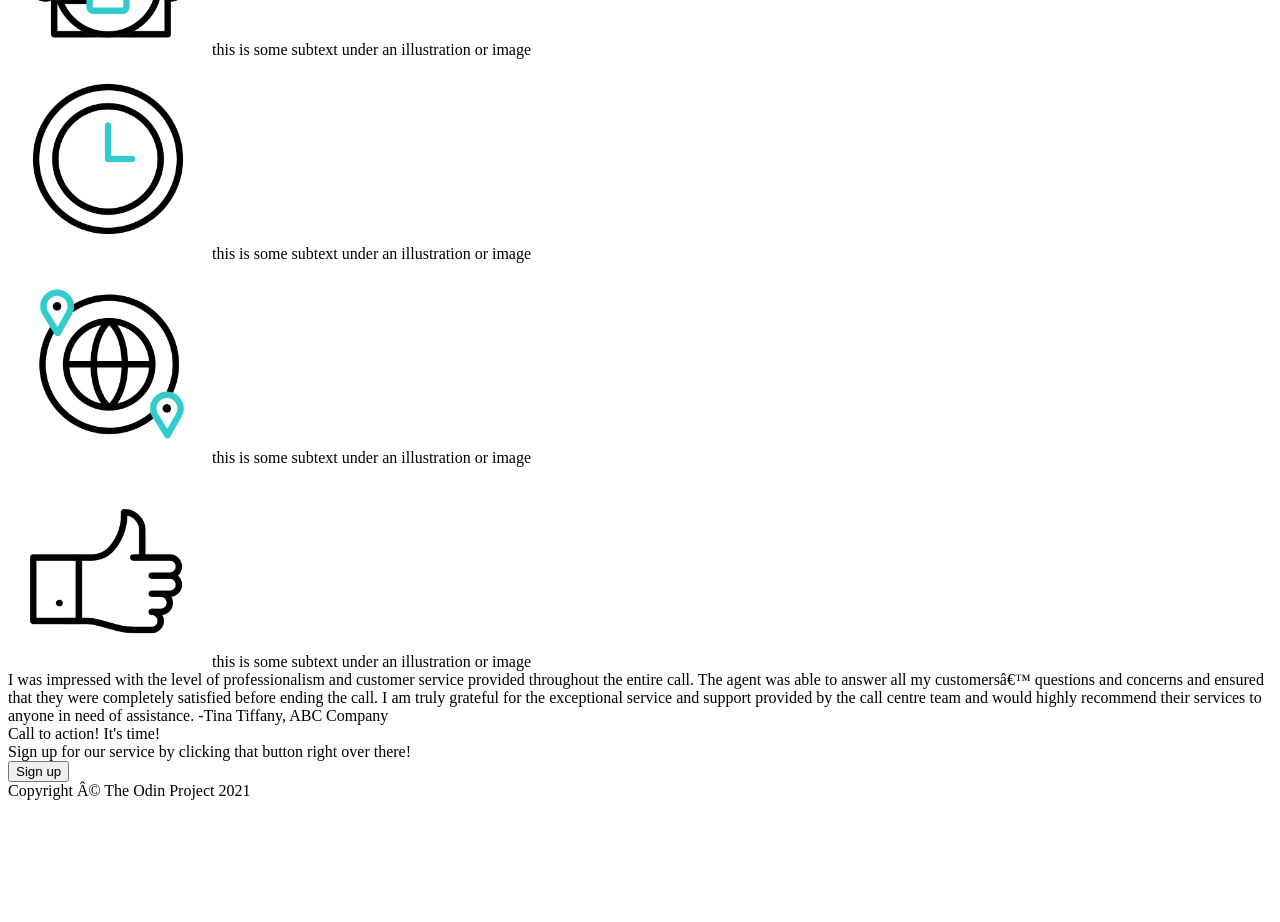
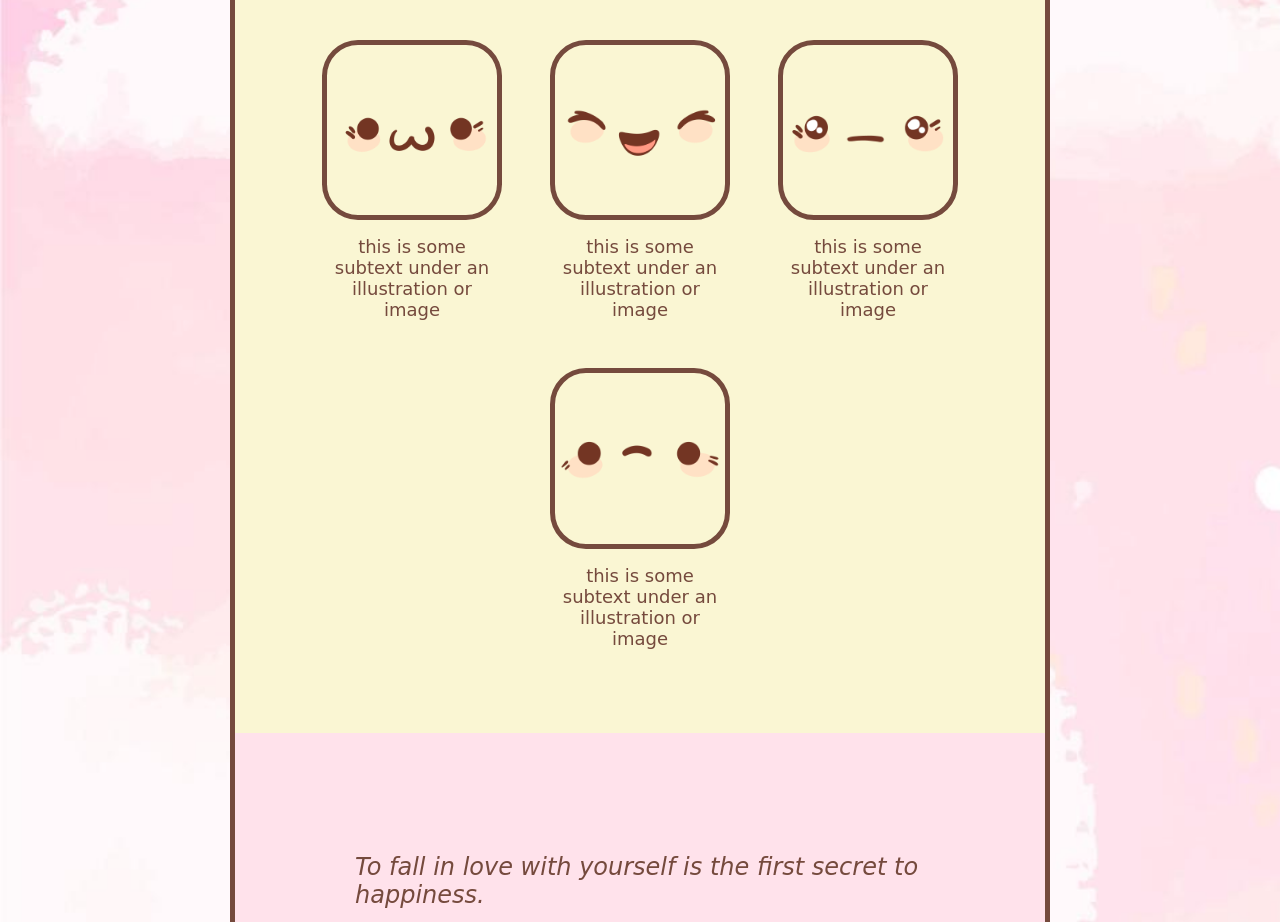
Before and after one commit to hiddenbloom/landing-page, a plain HTML site: page index.html in a window 1280 px wide. Shown: the part 681-1603 px from the top of the page. Before the commit the page ends 1489 px from the top, so only its background shows below. Drawn offline with Linux system fonts and the light colour scheme.

Commit message:
Add style.css file and change index.html

```diff
--- a/index.html
+++ b/index.html
@@ -3,58 +3,65 @@
 <head>
     <meta charset="UTC-8">
     <title>My Landing Page</title>
+
+    <link rel="stylesheet" href="style.css">
 </head>
 <body>
     <div class="header">
-        <div class="headerlogo">HEADER LOGO</div>
+        <div class="headerlogo">THE MEW-POLITAN</div>
         <div class="headerlinks">
-            <a href="#">header link one</a>
-            <a href="#">header link two</a>
-            <a href="#">header link three</a>
+            <a href="#">Nav one</a>
+            <a href="#">Nav two</a>
+            <a href="#">Nav three</a>
         </div>
+    </div>
+    <div class="block1">
         <div class="headercontent">
-            <h2>This website is awesome</h2>
+            <h2>Welcome to this amazing website</h2>
             <h4>This website has some subtext that goes here under the main title. It's a smaller font and the color is lower contrast.</h4>
             <button class="signup">Sign up</button>
         </div>
         <div class="headerimage">
-            <img src="img/homepagemain.jpg" alt="Picture of man smiling" height="300px">
+            <img src="img/cat2.png" alt="Picture of cute cat" height="300px">
         </div>
-    <div class="Block1">
-        <h3>Some random information.</h3>
+    </div>
+    <div class="block2">
+        <h3>Some random information</h3>
         <div class="randomitems">
             <div class="item">
-                <img src="img/tech-support.gif" alt="High quality tech support" height="200px">
+                <img src="img/kawaiiface1.png" alt="Kawaii face 1">
                 <span class="caption">this is some subtext under an illustration or image</span>
             </div>
             <div class="item">
-                <img src="img/clock.gif" alt="24/7" height="200px">
+                <img src="img/kawaiiface2.png" alt="Kawaii face 2">
                 <span class="caption">this is some subtext under an illustration or image</span>
             </div>
             <div class="item">
-                <img src="img/around-the-world.gif" alt="Global support" height="200px">
+                <img src="img/kawaiiface3.png" alt="Kawaii face 3">
                 <span class="caption">this is some subtext under an illustration or image</span>
             </div>
             <div class="item">
-                <img src="img/like.gif" alt="Happier customers" height="200px">
+                <img src="img/kawaiiface4.png" alt="Kawaii face 4">
                 <span class="caption">this is some subtext under an illustration or image</span>
             </div>
         </div>
-    <div class="Block2">
-        <span class="quote">I was impressed with the level of professionalism and customer service provided throughout the entire call. The agent was able to answer all my customers’ questions and concerns and ensured that they were completely satisfied before ending the call. I am truly grateful for the exceptional service and support provided by the call centre team and would highly recommend their services to anyone in need of assistance.</span>
-        <span class="name">-Tina Tiffany, ABC Company</span>
     </div>
-    <div class="Block3">
+    <div class="block3">
+        <span class="quote">To fall in love with yourself is the first secret to happiness.</span>
+        <img class="Cat1" src="img/Cat1.png" alt="Picture of cat with a heart">
+    </div>
+    <div class="block4">
         <div class="CTA">
-            <div class="CTAtitle">Call to action! It's time!</div>
-            <div class="CTAtext">Sign up for our service by clicking that button right over there!</div>
+            <div class="CTAtext">
+                <div class="title">Call to action! It's time!</div>
+                <div class="subtext">Sign up for our service by clicking that button right over there!</div>
+             </div>
             <button class="signup">Sign up</button>
         </div>
+    </div>
     <div class="footer">
         <div class="copyright">Copyright © The Odin Project 2021</div>
-    </div>
-    </div>
-    </div>
+        <div class="imgcopyright">Images by <a href="https://www.freepik.com/free-vector/hand-drawn-kawaii-objects-collection_26230954.htm">Freepik</a></div>
     </div>
 
 
--- /dev/null
+++ b/style.css
@@ -0,0 +1,220 @@
+body {
+    font-family: "Lucida Handwriting", "Brush Script MT", cursive, sans-serif;
+    background-image: url(img/pastelbg.jpg);
+    background-size: cover;
+    padding: 0 230px 0 230px;
+    margin: 0;
+    box-sizing: border-box;
+    min-height: 100vh;
+    display: flex;
+    flex-direction: column;
+}
+
+.header,
+.block1,
+.footer {
+    background-color: #754A3D;
+    border-left: 5px solid #754A3D;
+    border-right: 5px solid #754A3D;
+}
+
+.block3 {
+    background-color: #FFE2EB;
+    border-left: 5px solid #754A3D;
+    border-right: 5px solid #754A3D;
+}
+
+.block2,
+.block4 {
+    background-color: #FAF6D3;
+    border-left: 5px solid #754A3D;
+    border-right: 5px solid #754A3D;
+}
+
+.block2,
+.block3,
+.block4 {
+    display: flex;
+    flex: 1;
+}
+
+.header {
+    margin-bottom: auto;
+    display: flex;
+    justify-content: space-between;
+    padding: 16px 15% 8px 15%;
+}
+
+.headerlogo {
+    color: #F5EBEB;
+    font-size: 24px;
+    font-weight: bold;
+}
+
+.headerlinks a {
+    color: #F5EBEB;
+    font-size: 18px;
+    text-decoration: none;
+    display: inline-flex;
+    padding: 0 8px 0 8px;
+}
+
+.block1 {
+    display: flex;
+    justify-content: space-between;
+    flex-direction: row-reverse;
+    align-items: center;
+    padding: 48px 15% 48px 15%;
+}
+
+.block1 h2 {
+    font-size: 48px;
+    font-weight: bolder;
+    color:#F5EBEB;
+    margin: 0 0 24px 0;
+    max-width: 500px;
+
+}
+
+.block1 h4 {
+    font-size: 18px;
+    color:#F5EBEB;
+    font-weight: lighter;
+    margin: 0 0 24px 0;
+    max-width: 500px;
+}
+
+.block1 button {
+    color: #754A3D;
+    background-color: #F2BC79;
+    border: none;
+    border-radius: 10px;
+    padding: 8px 28px;
+    margin-top: 8px;
+}
+
+.headerimage {
+    background-color: white;
+    border-radius: 50%;
+    padding: 50px;
+
+}
+
+.block2 {
+    display: flex;
+    flex-direction: column;
+    justify-content: center;
+    align-items: center;
+}
+
+.block2 h3 {
+    font-size: 36px;
+    font-weight: bolder;
+    color: #754A3D;
+    margin-top: 60px;
+    margin-bottom: 32px;
+}
+
+.randomitems {
+    display: flex;
+    flex-wrap: wrap;
+    justify-content: center;
+    align-items: center;
+    margin-bottom: 60px;
+}
+
+.randomitems .item {
+    display: flex;
+    flex-direction: column;
+    max-width: 180px;
+    margin: 24px;
+    text-align: center;
+}
+
+.randomitems img {
+    order: 0;
+    max-width: 180px;
+    max-height: 180px;
+    border: 5px solid #754A3D;
+    border-radius: 20%;
+    margin-bottom: 16px;
+}
+
+.caption {
+    font-size: 18px;
+    color: #754A3D;
+}
+
+.block3 {
+    display: flex;
+    flex-direction: column;
+    padding: 120px;
+    justify-content: center;
+    align-items: center;
+}
+
+.block3 .quote {
+    font-family: "Lucida Handwriting", "Brush Script MT", cursive, sans-serif;
+    font-size: 24px;
+    font-style:italic;
+    color: #754A3D;
+    width: auto;
+}
+
+.block3 img {
+    max-width: 200px;
+    margin-top: 16px;
+}
+
+.block4 {
+    display: flex;
+    justify-content: center;
+    align-items: center;
+    padding: 120px;
+}
+
+.CTA {
+    display: flex;
+    gap: 240px;
+    background-color: #FFE2EB;
+    padding: 60px 120px;
+    border-radius: 12px;
+}
+
+.CTAtext {
+    color: #754A3D;
+    font-size: 18px;
+}
+
+.CTAtext .title {
+    font-size: 24px;
+    font-weight: bold;
+    margin-bottom: 16px;
+}
+
+.CTA button {
+    color: #754A3D;
+    background-color: #FAF6D3;
+    border: 2px solid #754A3D;
+    border-radius: 10px;
+    padding: 8px 28px;
+    margin-top: 8px;
+    font-size: 18px;
+    font-weight: bold;
+}
+
+.footer {
+    margin-top: auto;
+    display: flex;
+    flex-direction: column;
+    gap: 8px;
+    justify-content: center;
+    align-items: center;
+    color: #F5EBEB;
+    padding: 32px;
+}
+
+.footer a {
+    color: #F5EBEB;
+    text-decoration: none;
+}
```
Also changed, not shown: img/Cat1.png (added), img/cat2.png (added), img/kawaiiface1.png (added), img/kawaiiface2.png (added), img/kawaiiface3.png (added), img/kawaiiface4.png (added), img/pastelbg.jpg (added), 1 other file.
